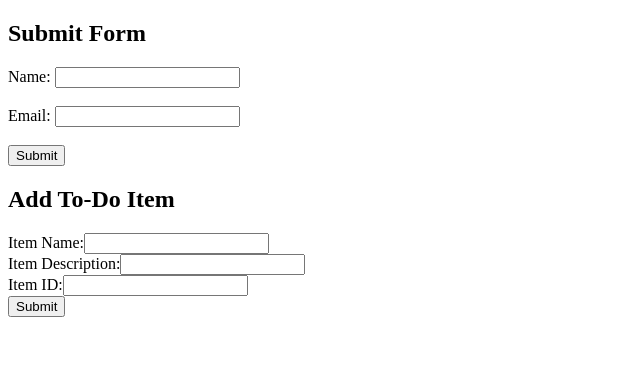
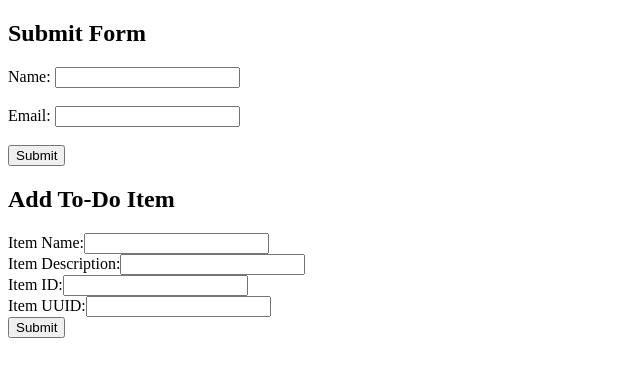
Before and after one commit to harsh1711/gitgithubtutorial, a Flask app: page / in a window 1280 px wide. Shown: the top 377 px of the page, without its empty margins (0-640 px from the left). Run offline with Flask 3, Linux system fonts and the light colour scheme.

Commit message:
Added Item UUID field

```diff
--- a/templates/form.html
+++ b/templates/form.html
@@ -26,7 +26,7 @@
   <label>Item Description:</label><input type="text" name="itemDescription"><br>
 
   <label>Item ID:</label><input type="text" name="itemId"><br>
-
+  <label>Item UUID:</label><input type="text" name="itemUUID"><br>
 
   <button type="submit">Submit</button>
 </form>
```
